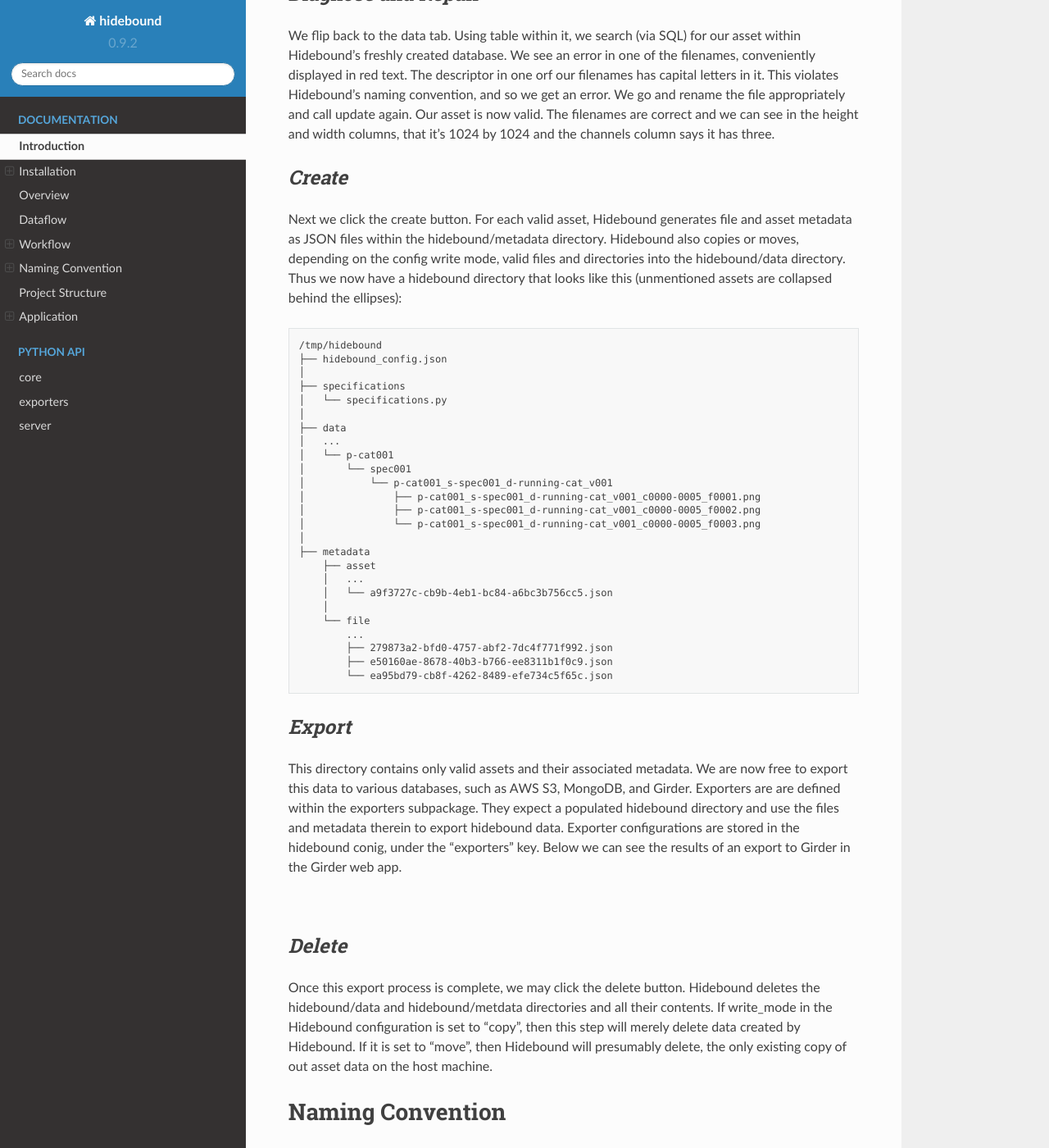
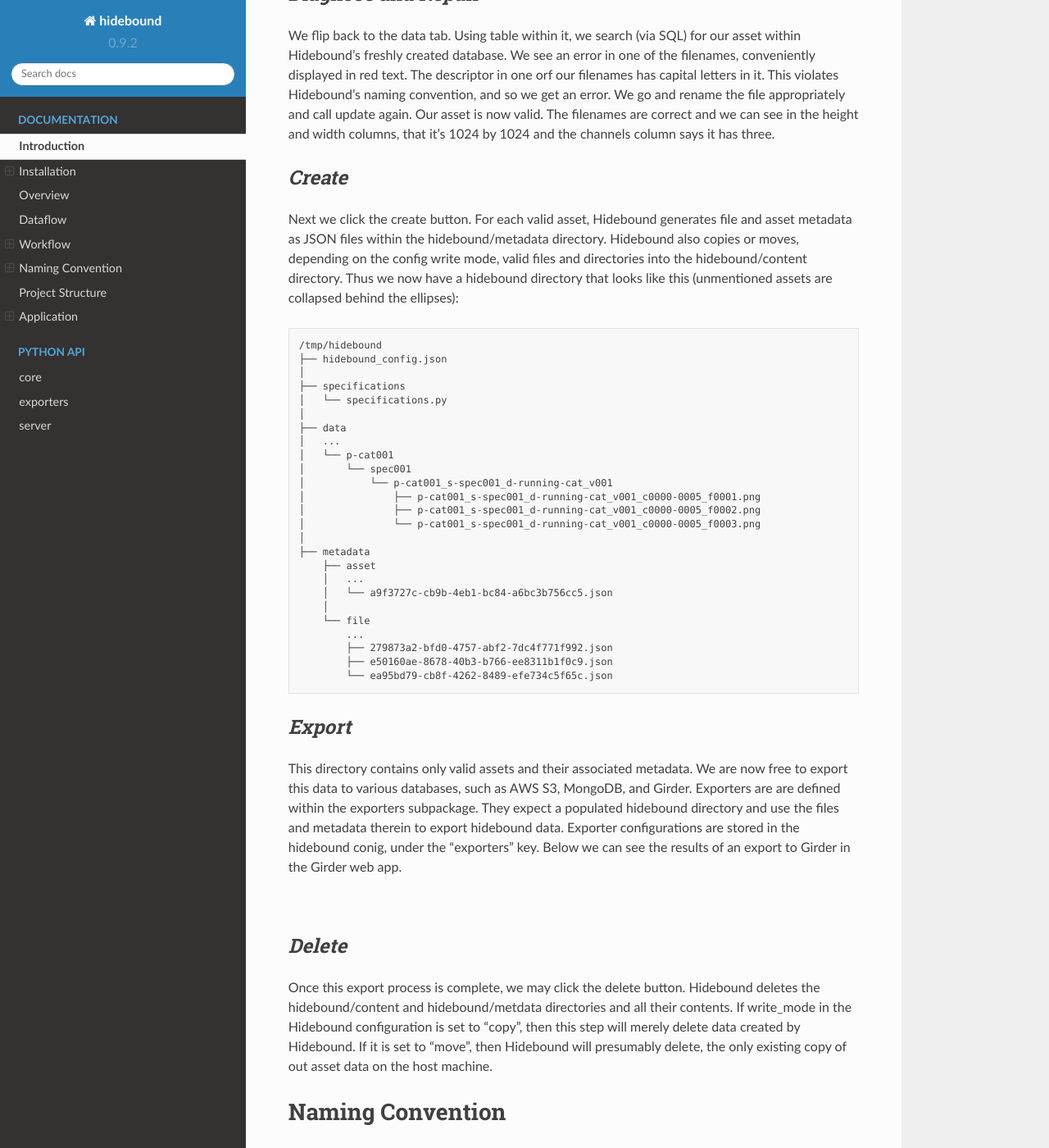
Before and after one commit to theNewFlesh/hidebound, a Sphinx documentation site: the page built from sphinx/intro.rst, in a window 1280 px wide and 1400 px high, scrolled down 2442 px. Shown: the whole window at 82% size. Built offline with Sphinx 7.4.7 and the Read the Docs theme 2.0.0, drawn with Linux system fonts in a browser that asks for light colours; pages that are not in the unit, such as notebooks, are missing from menus; some of the changed text lies outside the part shown.

Commit message:
hidebound/data --> hidebound/content

```diff
--- a/sphinx/intro.rst
+++ b/sphinx/intro.rst
@@ -146,7 +146,7 @@ Next we click the create button. For each valid asset, Hidebound
 generates file and asset metadata as JSON files within the
 hidebound/metadata directory. Hidebound also copies or moves, depending
 on the config write mode, valid files and directories into the
-hidebound/data directory. Thus we now have a hidebound directory that
+hidebound/content directory. Thus we now have a hidebound directory that
 looks like this (unmentioned assets are collapsed behind the ellipses):
 
 ::
@@ -196,11 +196,12 @@ web app.
 ~~~~~~~~
 
 Once this export process is complete, we may click the delete button.
-Hidebound deletes the hidebound/data and hidebound/metdata directories
-and all their contents. If write\_mode in the Hidebound configuration is
-set to "copy", then this step will merely delete data created by
-Hidebound. If it is set to "move", then Hidebound will presumably
-delete, the only existing copy of out asset data on the host machine.
+Hidebound deletes the hidebound/content and hidebound/metdata
+directories and all their contents. If write\_mode in the Hidebound
+configuration is set to "copy", then this step will merely delete data
+created by Hidebound. If it is set to "move", then Hidebound will
+presumably delete, the only existing copy of out asset data on the host
+machine.
 
 Naming Convention
 =================
@@ -466,9 +467,9 @@ Its functions are as follows:
 -  Dropdown - Groups search results by file or asset
 -  Init - Initialized the database with the current config
 -  Update - Initializes and updates the database with the current config
--  Create - Copies or moves valid assets to hidebound/data directory and
-   creates JSON files in hidebound/metadata directory
--  Delete - Deletes hidebound/data and hidebound/metadata directories
+-  Create - Copies or moves valid assets to hidebound/content directory
+   and creates JSON files in hidebound/metadata directory
+-  Delete - Deletes hidebound/content and hidebound/metadata directories
 
 Prior to calling update, the application will look like this:
 
```
Also changed, not shown: README.md (+9 -8 lines), 11 other files.
